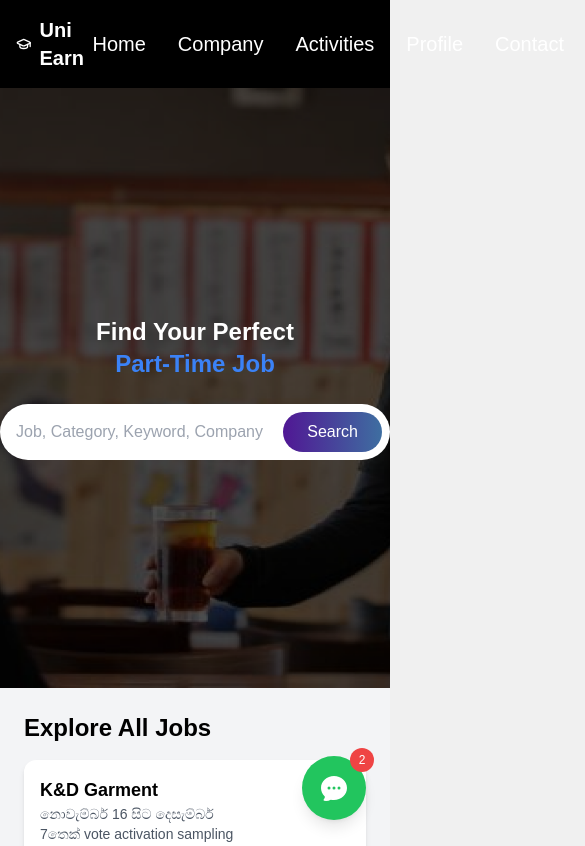
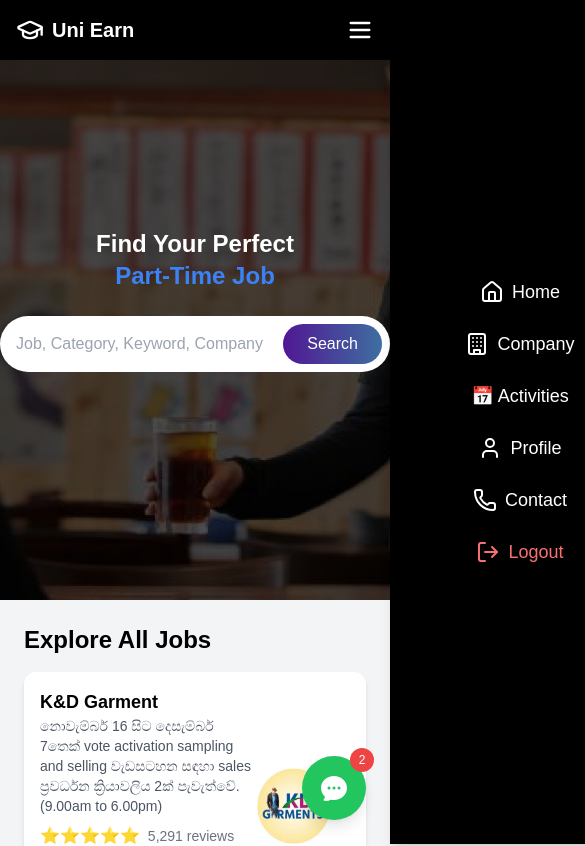
Before and after one commit to ayeshpemal/UniEarn-Frontend-, a React (Create React App) app: page /home in a window 390 px wide. Shown: the top 846 px of the page, 585 px wide, since content can reach past the window. Built offline with nearby package versions, Linux system fonts and the light colour scheme.

Commit message:
create responsive

```diff
--- a/src/Components/NavBar/NavBar.js
+++ b/src/Components/NavBar/NavBar.js
@@ -1,27 +1,79 @@
-import React from "react";
-import {NavLink} from "react-router-dom";
-import { GraduationCap} from "lucide-react";
+import React, { useState } from "react";
+import { NavLink } from "react-router-dom";
+import { GraduationCap, Menu, X, Home, Building, User, Phone, LogOut } from "lucide-react";
 
-const NavBar = () =>{
-    return(
-        <div>
+const NavBar = () => {
+    const [menuOpen, setMenuOpen] = useState(false);
 
-            <nav className="bg-black text-white p-4 flex justify-between items-center">
+    return (
+        <nav className="bg-black text-white p-4 fixed top-0 left-0 w-full z-50">
+            <div className="container mx-auto flex justify-between items-center">
+
+                {/* Logo Section */}
                 <div className="flex items-center space-x-2">
-                    <GraduationCap size={24} className="text-white" />
+                    <GraduationCap size={28} className="text-white" />
                     <span className="text-xl font-bold">Uni Earn</span>
                 </div>
-                <div className="flex space-x-8 text-xl">
-                    <NavLink to="/home" className="hover:underline cursor-pointer">Home</NavLink>
-                    <NavLink to="/company" className="hover:underline cursor-pointer">Company</NavLink>
-                    <NavLink to="/activities" className="hover:underline cursor-pointer">Activities</NavLink>
-                    <NavLink to="/profile" className="hover:underline cursor-pointer">Profile</NavLink>
-                    <NavLink to="#" className="hover:underline cursor-pointer">Contact</NavLink>
-                    <NavLink to="#" className="hover:underline cursor-pointer text-red-400">Logout</NavLink>
+
+                {/* Desktop Menu */}
+                <div className="hidden md:flex space-x-8 text-lg">
+                    <NavLink to="/home" className="hover:underline flex items-center gap-1">
+                        <Home size={20} /> Home
+                    </NavLink>
+                    <NavLink to="/company" className="hover:underline flex items-center gap-1">
+                        <Building size={20} /> Company
+                    </NavLink>
+                    <NavLink to="/activities" className="hover:underline flex items-center gap-1">
+                        📅 Activities
+                    </NavLink>
+                    <NavLink to="/profile" className="hover:underline flex items-center gap-1">
+                        <User size={20} /> Profile
+                    </NavLink>
+                    <NavLink to="/contact" className="hover:underline flex items-center gap-1">
+                        <Phone size={20} /> Contact
+                    </NavLink>
+                    <NavLink to="/logout" className="hover:underline flex items-center gap-1 text-red-400">
+                        <LogOut size={20} /> Logout
+                    </NavLink>
                 </div>
-            </nav>
-        </div>
-    )
-}
 
-export default NavBar;
+                {/* Mobile Menu Icon */}
+                <button className="md:hidden block text-white" onClick={() => setMenuOpen(!menuOpen)}>
+                    {menuOpen ? <X size={28} /> : <Menu size={28} />}
+                </button>
+            </div>
+
+            {/* Mobile Slide-in Menu */}
+            <div className={`fixed top-0 right-0 w-2/3 sm:w-1/2 h-full bg-black text-white transform transition-transform duration-300 ${menuOpen ? "translate-x-0" : "translate-x-full"} shadow-lg`}>
+                {/* Close Button */}
+                <button className="absolute top-4 right-4 text-white" onClick={() => setMenuOpen(false)}>
+                    <X size={28} />
+                </button>
+
+                {/* Menu List */}
+                <div className="flex flex-col items-center justify-center h-full space-y-6 text-lg">
+                    <NavLink to="/home" className="hover:underline flex items-center gap-2" onClick={() => setMenuOpen(false)}>
+                        <Home size={24} /> Home
+                    </NavLink>
+                    <NavLink to="/company" className="hover:underline flex items-center gap-2" onClick={() => setMenuOpen(false)}>
+                        <Building size={24} /> Company
+                    </NavLink>
+                    <NavLink to="/activities" className="hover:underline flex items-center gap-2" onClick={() => setMenuOpen(false)}>
+                        📅 Activities
+                    </NavLink>
+                    <NavLink to="/profile" className="hover:underline flex items-center gap-2" onClick={() => setMenuOpen(false)}>
+                        <User size={24} /> Profile
+                    </NavLink>
+                    <NavLink to="/contact" className="hover:underline flex items-center gap-2" onClick={() => setMenuOpen(false)}>
+                        <Phone size={24} /> Contact
+                    </NavLink>
+                    <NavLink to="/logout" className="hover:underline flex items-center gap-2 text-red-400" onClick={() => setMenuOpen(false)}>
+                        <LogOut size={24} /> Logout
+                    </NavLink>
+                </div>
+            </div>
+        </nav>
+    );
+};
+
+export default NavBar; // <-- Ensure this is present at the end
--- a/src/Components/StudentProfile/StudentProfile.js
+++ b/src/Components/StudentProfile/StudentProfile.js
@@ -47,8 +47,8 @@ const Profile = () => {
                 style={{ backgroundImage: `url(${bgImage})` }}
             >
                 <div className="relative z-10">
-                    <h1 className="text-4xl md:text-6xl font-bold">
-                        Welcome, <span className="text-blue-400">{profile.fullName}</span>
+                    <h1 className="text-4xl md:text-7xl font-bold">
+                        Welcome,<br/> <span className="text-blue-400">{profile.fullName}</span>
                     </h1>
                 </div>
             </header>
@@ -56,19 +56,20 @@ const Profile = () => {
             {/* Profile Card */}
             <div className="max-w-5xl mx-auto bg-white rounded-lg shadow-md -mt-20 p-6 relative z-10">
                 <div className="flex items-center justify-between relative">
-                    {/* Profile Image (Brought to Front) */}
-                    <div className="relative z-20">
+                    {/* Profile Image and Name Section */}
+                    <div className="flex items-center space-x-4 relative z-20">
+                        {/* Profile Image */}
                         <img src={userProfile} alt="Profile"
                              className="w-32 h-32 rounded-full border-4 border-white shadow-lg" />
+
+                        {/* User Details (Full Name & Mobile No) */}
+                        <div>
+                            <h2 className="text-2xl font-bold">{profile.fullName}</h2>
+                            <p className="text-gray-500 text-lg">{profile.mobileNo}</p>
+                        </div>
                     </div>
 
-                    {/* User Details */}
-                    <div className="ml-6">
-                        <h2 className="text-xl font-bold">{profile.fullName}</h2>
-                        <p className="text-gray-500">{profile.mobileNo}</p>
-                    </div>
-
-                    {/* Buttons - Edit / Save */}
+                    {/* Edit / Save Button */}
                     <button
                         onClick={handleEditToggle}
                         className={`px-6 py-2 rounded-lg font-medium transition z-20 ${
@@ -130,6 +131,7 @@ const Profile = () => {
                     />
                 </div>
             </div>
+
             {/* Company Feedback Section */}
             <section className="max-w-6xl mx-auto p-6 relative z-10">
                 <h2 className="text-2xl font-bold mb-4">Company Feedback</h2>
```
